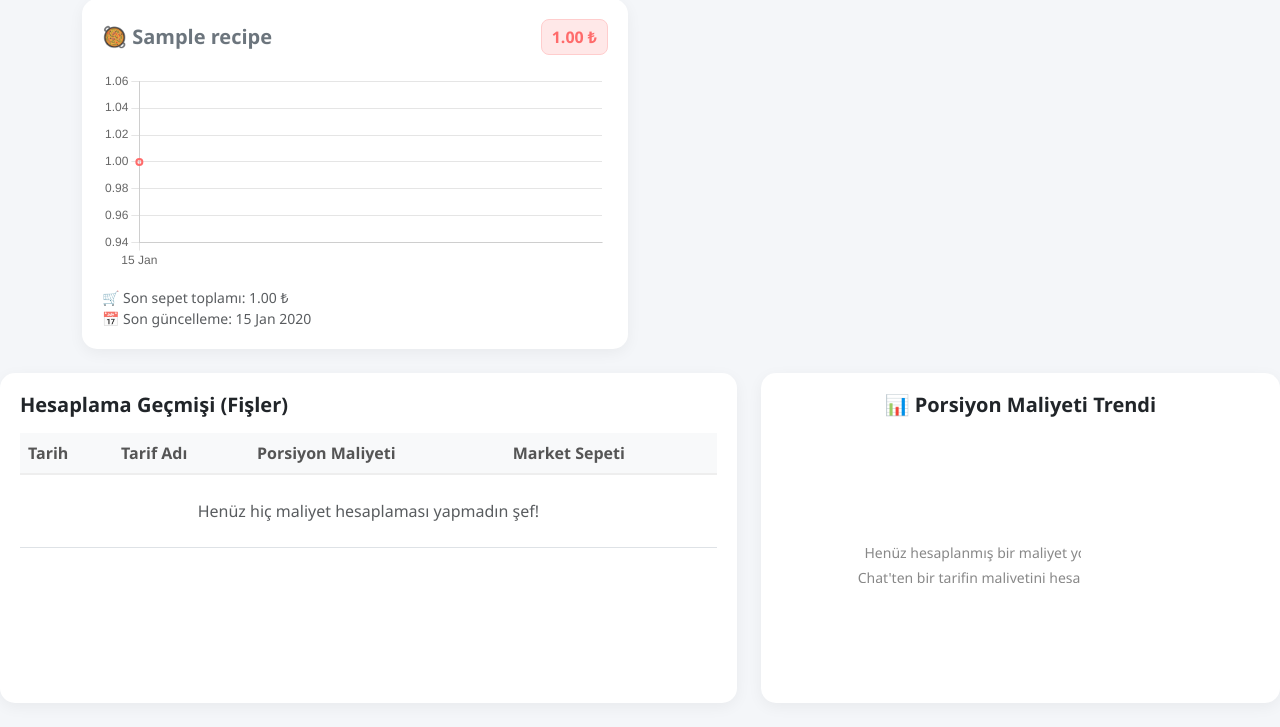
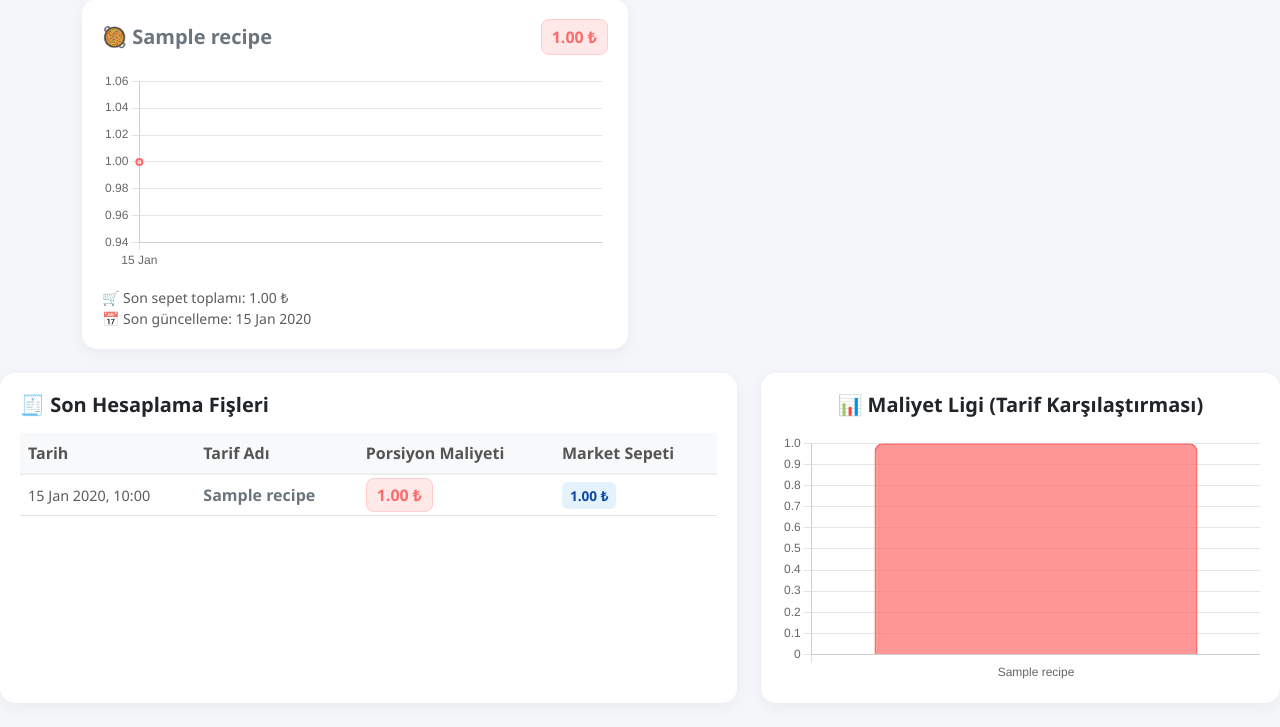
Before and after one commit to yigitkovanc1/SmartChef-AI, a Django app: page /hesap/dashboard/ in a window 1280 px wide. Shown: the part 165-892 px from the top of the page. Run offline with Django 5.2, Linux system fonts and the light colour scheme; a user stored in the database is signed in; tables that the repository leaves empty hold one stand-in row (values such as "Sample post").

Commit message:
🚀 feat: Migros bot entegrasyonu, Sözlük Kalkanı ve gelişmiş Dashboard eklendi
- Migros API entegrasyonundaki JSON eşleşme (malzemeler/sepet_fiyat) sorunları giderildi.
- Arama motoru hatalarını önlemek için marka bazlı 'Sözlük Kalkanı' (services.py) oluşturuldu.
- AI promptu güncellenerek malzemelerin (hamur/sos ayrımsız) tek kalemde toplanması sağlandı.
- Profil sayfasındaki TemplateSyntaxError (Unclosed tag) hatası çözüldü, boş durum UI'ı eklendi.
- Tarif detay sayfasındaki 'Favori' butonunun 404 rotalama hatası düzeltildi ve üst menü eklendi.
- Dashboard sayfasına fiş geçmişi tablosu ve tarifler arası maliyet karşılaştırması (Bar Chart) eklendi.
- MarketCost modelinin veritabanından izlenebilmesi için Admin Paneli entegrasyonu yapıldı.

```diff
--- a/accounts/views.py
+++ b/accounts/views.py
@@ -150,4 +150,10 @@ def dashboard_view(request):
     context = {
         'tarif_listesi': tarif_listesi
     }
+    maliyetler = MarketCost.objects.filter(user=request.user).order_by('-tarih')[:10]  # Son 10 işlem
+
+    context = {
+        'tarif_listesi': tarif_listesi,
+        'maliyetler': maliyetler,  # Bunu context'e eklediğinden emin ol!
+    }
     return render(request, 'dashboard.html', context)
--- a/templates/dashboard.html
+++ b/templates/dashboard.html
@@ -96,10 +96,10 @@
 </div>
 
         <div class="row">
-            <!-- Sol Taraf: Maliyet Fişleri Tablosu -->
+            <!-- Sol Taraf: Maliyet Fişleri Tablosu (Banka Dekontu Mantığı) -->
             <div class="col-lg-7 mb-4">
                 <div class="dashboard-card h-100">
-                    <h5 class="fw-bold mb-3">Hesaplama Geçmişi (Fişler)</h5>
+                    <h5 class="fw-bold mb-3">🧾 Son Hesaplama Fişleri</h5>
                     <div class="table-responsive">
                         <table class="table table-hover table-custom align-middle">
                             <thead>
@@ -129,100 +129,79 @@
                 </div>
             </div>
 
-            <!-- Sağ Taraf: Chart.js Çizgi Grafiği -->
+            <!-- Sağ Taraf: YENİ SÜTUN GRAFİĞİ (Tarif Karşılaştırması) -->
             <div class="col-lg-5 mb-4">
                 <div class="dashboard-card h-100 d-flex flex-column">
-                    <h5 class="fw-bold mb-3 text-center">📊 Porsiyon Maliyeti Trendi</h5>
+                    <h5 class="fw-bold mb-3 text-center">📊 Maliyet Ligi (Tarif Karşılaştırması)</h5>
                     <div style="flex-grow: 1; position: relative; min-height: 250px;">
-                        <!-- Canvas grafiğin çizileceği yerdir -->
-                        <canvas id="costChart"></canvas>
+                        <canvas id="comparisonChart"></canvas>
                     </div>
                 </div>
             </div>
         </div>
     </div>
 
-    <!-- GRAFİK BEYNİ (JavaScript) -->
+    <!-- YENİ GRAFİK BEYNİ (JavaScript) -->
     <script>
-        // Django'dan gelen maliyet verilerini JavaScript dizisine çeviriyoruz
-        // Grafiğin soldan sağa (eskiden yeniye) akması için "reversed" kullanıyoruz
-        const rawData = [
-            {% for m in maliyetler reversed %}
-            {
-                tarih: "{{ m.tarih|date:'d M' }}",
-                tarif: "{{ m.recipe.title|escapejs }}",
-                // Virgüllü sayıları (ör: 145,50) JS'nin anlayacağı noktaya çeviriyoruz
-                maliyet: parseFloat("{{ m.porsiyon_maliyeti }}".replace(',', '.'))
-            },
+        // Üstteki tarif listesinden direkt isimleri ve son fiyatları çekiyoruz
+        const recipeNames = [
+            {% for item in tarif_listesi %}
+                "{{ item.recipe.title|escapejs }}",
             {% endfor %}
         ];
 
-        // Eğer veri yoksa grafiği boş göstermemek için
-        if (rawData.length > 0) {
-            // X Ekseni: Tarihler (Altında tarif adı yazar)
-            const etiketler = rawData.map(item => item.tarih);
+        const recipeCosts = [
+            {% for item in tarif_listesi %}
+                parseFloat("{{ item.son_maliyet.porsiyon_maliyeti }}".replace(',', '.')),
+            {% endfor %}
+        ];
 
-            // Y Ekseni: Maliyet Fiyatları
-            const veriler = rawData.map(item => item.maliyet);
+        const ctx = document.getElementById('comparisonChart').getContext('2d');
 
-            // Tarif isimlerini grafiğin üstüne gelince göstermek için ayırıyoruz
-            const tarifIsimleri = rawData.map(item => item.tarif);
-
-            const ctx = document.getElementById('costChart').getContext('2d');
-            const costChart = new Chart(ctx, {
-                type: 'line', // Çizgi grafiği
+        if (recipeNames.length > 0) {
+            new Chart(ctx, {
+                type: 'bar', // Çizgi (line) yerine Sütun (bar) grafiği yaptık!
                 data: {
-                    labels: etiketler,
+                    labels: recipeNames,
                     datasets: [{
                         label: 'Porsiyon Maliyeti (TL)',
-                        data: veriler,
-                        borderColor: '#ff6b6b', // SmartChef kırmızı/pembe teması
-                        backgroundColor: 'rgba(255, 107, 107, 0.2)', // Çizginin altındaki hafif gölge
-                        borderWidth: 3,
-                        pointBackgroundColor: '#fff',
-                        pointBorderColor: '#ff6b6b',
-                        pointBorderWidth: 2,
-                        pointRadius: 5,
-                        pointHoverRadius: 7,
-                        fill: true, // Altını boya
-                        tension: 0.4 // Çizgileri yumuşak/kıvrımlı yap (0 düz çizgi yapar)
+                        data: recipeCosts,
+                        backgroundColor: [
+                            'rgba(255, 107, 107, 0.7)', // Kırmızı
+                            'rgba(54, 162, 235, 0.7)',  // Mavi
+                            'rgba(255, 206, 86, 0.7)',  // Sarı
+                            'rgba(75, 192, 192, 0.7)',  // Yeşil
+                            'rgba(153, 102, 255, 0.7)'  // Mor
+                        ],
+                        borderColor: [
+                            '#ff6b6b', '#36a2eb', '#ffce56', '#4bc0c0', '#9966ff'
+                        ],
+                        borderWidth: 2,
+                        borderRadius: 8 // Sütunların üstünü hafif oval yapar (Premium görünüm)
                     }]
                 },
                 options: {
                     responsive: true,
                     maintainAspectRatio: false,
                     plugins: {
-                        legend: { display: false }, // Üstteki açıklama kutusunu gizle (daha temiz durur)
+                        legend: { display: false },
                         tooltip: {
                             callbacks: {
-                                // Fareyle üstüne gelince tarifin adını ve fiyatını göster
-                                title: function(context) {
-                                    return tarifIsimleri[context[0].dataIndex] + " (" + context[0].label + ")";
-                                },
-                                label: function(context) {
-                                    return context.parsed.y + ' ₺';
-                                }
+                                label: function(context) { return context.parsed.y + ' ₺'; }
                             }
                         }
                     },
                     scales: {
-                        y: {
-                            beginAtZero: true, // Y ekseni 0'dan başlasın
-                            ticks: {
-                                callback: function(value) { return value + ' ₺'; }
-                            }
-                        }
+                        y: { beginAtZero: true }
                     }
                 }
             });
         } else {
-            // Eğer veritabanında henüz hiç maliyet kaydı yoksa
-            const ctx = document.getElementById('costChart').getContext('2d');
+            // Veri yoksa gösterilecek boş ekran
             ctx.font = "14px 'Segoe UI'";
             ctx.fillStyle = "#888";
             ctx.textAlign = "center";
-            ctx.fillText("Henüz hesaplanmış bir maliyet yok.", 200, 125);
-            ctx.fillText("Chat'ten bir tarifin maliyetini hesapla!", 200, 150);
+            ctx.fillText("Karşılaştırılacak tarif bulunamadı.", 200, 125);
         }
     </script>
 </body>
```
Also changed, not shown: markets/admin.py (+15 -0 lines).
